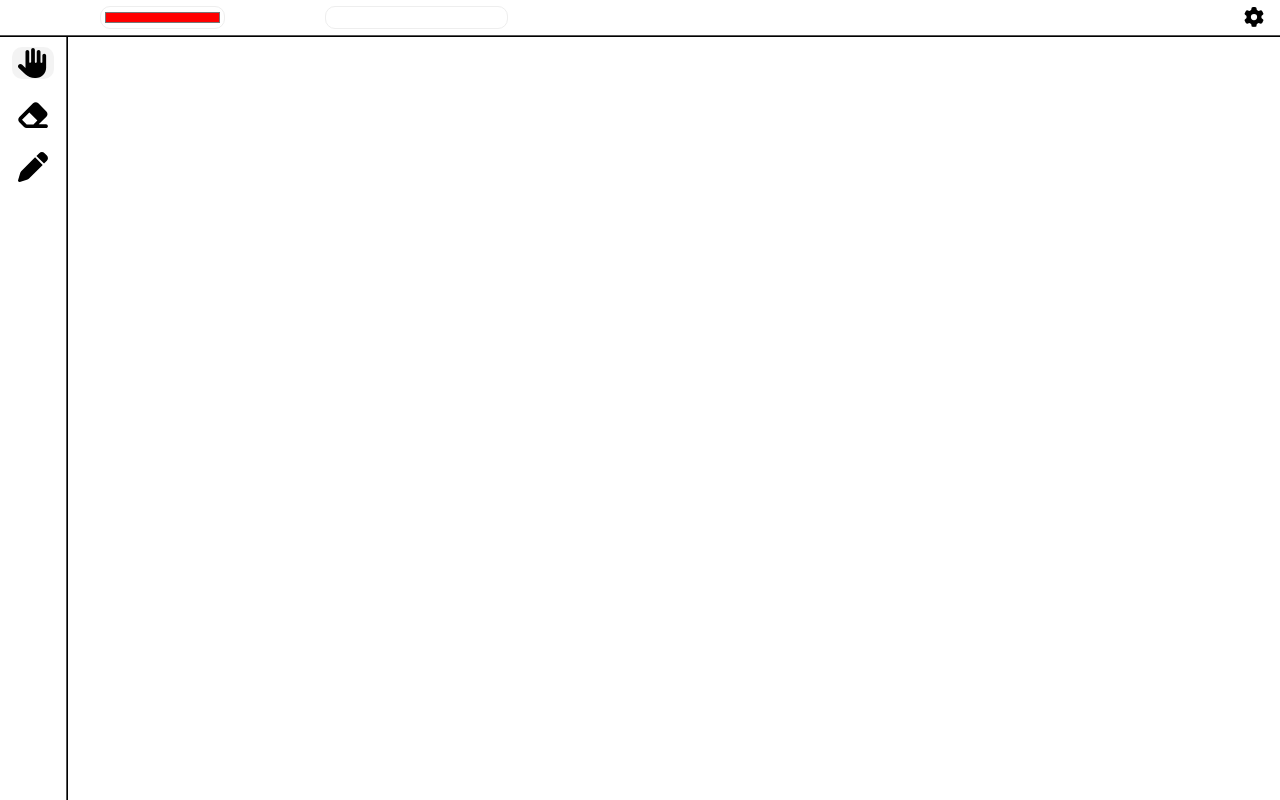
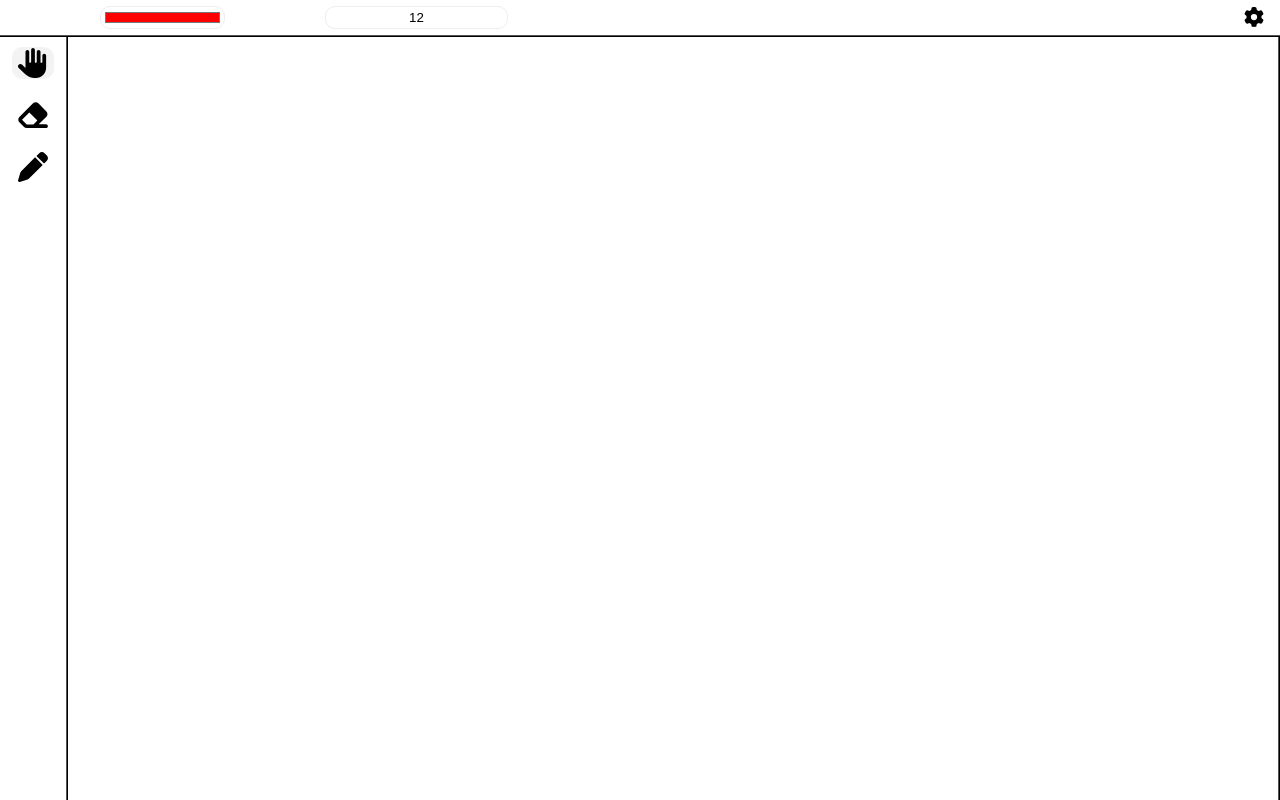
Before and after one commit to ZMensRain/Drawing-Hackathon, a React (Vite) app: page / in a window 1280 px wide. Built offline with nearby package versions, Linux system fonts and the light colour scheme.

Commit message:
added a settings bar with animations

```diff
--- a/package.json
+++ b/package.json
@@ -14,6 +14,7 @@
     "@fortawesome/free-regular-svg-icons": "^6.6.0",
     "@fortawesome/free-solid-svg-icons": "^6.6.0",
     "@fortawesome/react-fontawesome": "^0.2.2",
+    "framer-motion": "^11.3.24",
     "react": "^18.3.1",
     "react-dom": "^18.3.1"
   },
--- a/src/App.tsx
+++ b/src/App.tsx
@@ -1,18 +1,49 @@
 import "./App.css";
 
 import TopBar from "./componets/topbar";
-import { useState } from "react";
+import { useState, useEffect } from "react";
 import SideBar from "./componets/sidebar";
+
+import { useAnimate } from "framer-motion";
 
 function App() {
   const currentColor = "#ff0000";
+  const currentPixelSize = 12;
   const [currentTool, setCurrentTool] = useState(0);
+
+  const [showSettings, setShowSettings] = useState(false);
+
+  const [scope, animate] = useAnimate();
+
+  console.log("aaaaa");
+  useEffect(() => {
+    const enterAnimation = async () => {
+      if (showSettings) {
+        animate(scope.current, { width: [0, 300] }, { duration: 0.2 });
+      } else {
+        animate(
+          scope.current,
+          { width: [scope.animations[0].state ?? 300, 0] },
+          { duration: 0.1 }
+        );
+      }
+    };
+    enterAnimation();
+  }, [animate, scope, showSettings]);
+
   return (
     <>
-      <TopBar currentColor={currentColor} />
+      <TopBar
+        currentColor={currentColor}
+        currentPixel={currentPixelSize}
+        onSettingsPressed={() => {
+          setShowSettings(!showSettings);
+        }}
+      />
       <div id="center">
         <SideBar selectedIndex={currentTool} setSelected={setCurrentTool} />
         <div id="drawingArea"></div>
+        <div id="settingsBar" ref={scope}></div>
       </div>
     </>
   );
```
Also changed, not shown: 1 other file (tests, documents, lock files or other folders).
